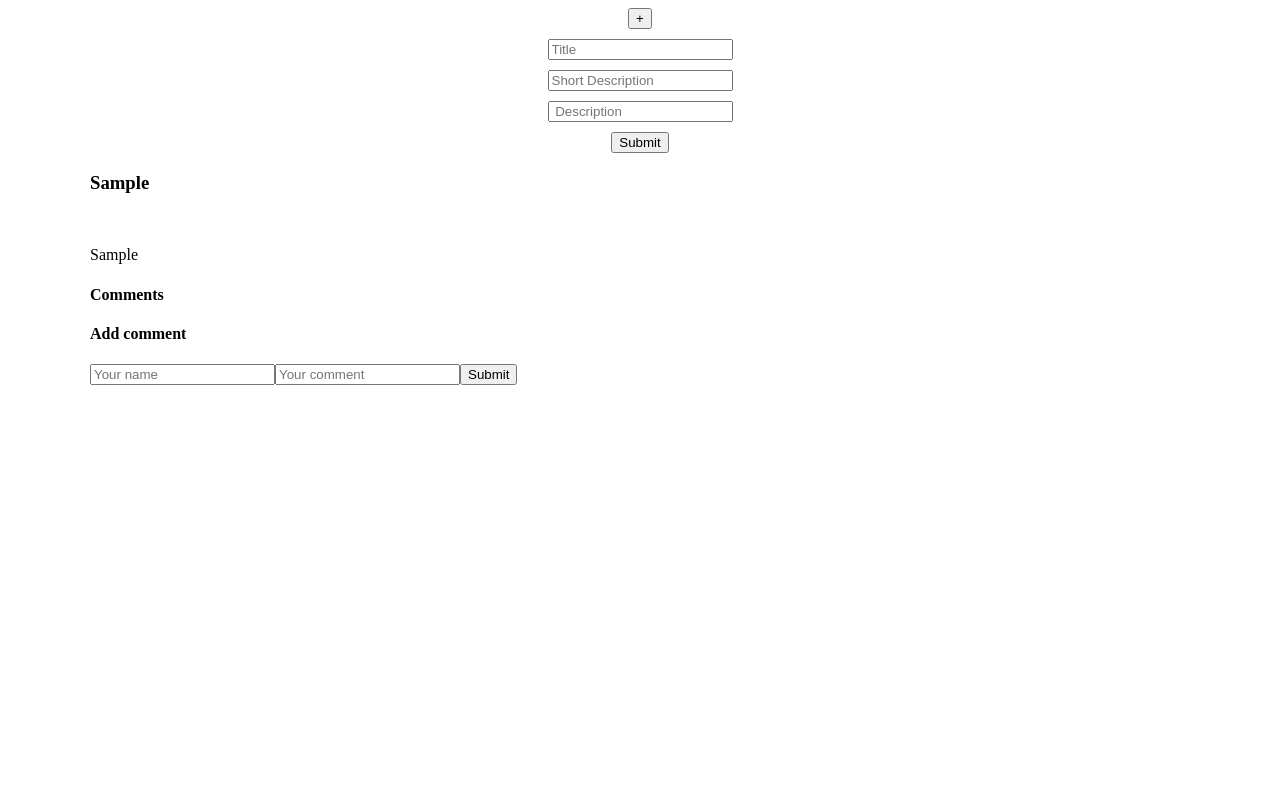
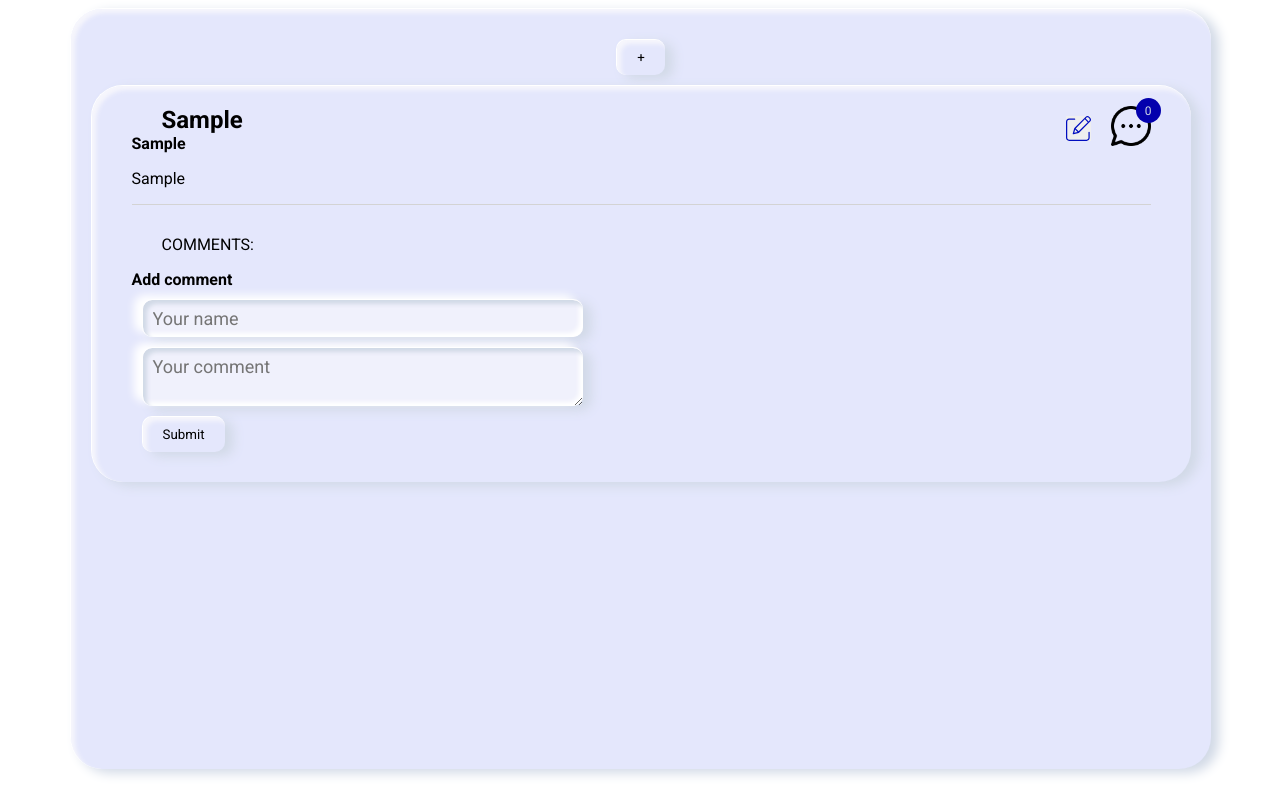
Before and after one commit to towmie/blog, a Vue app: page / in a window 1280 px wide. Both pictures are taken after typing "Sample", "Sample", "Sample" into the empty fields and a click on the button "Submit". Built offline with nearby package versions, Linux system fonts and the light colour scheme.

Commit message:
update functionality is done

```diff
--- a/public/index.html
+++ b/public/index.html
@@ -1,15 +1,24 @@
 <!DOCTYPE html>
 <html lang="">
   <head>
-    <meta charset="utf-8">
-    <meta http-equiv="X-UA-Compatible" content="IE=edge">
-    <meta name="viewport" content="width=device-width,initial-scale=1.0">
-    <link rel="icon" href="<%= BASE_URL %>favicon.ico">
-    <title><%= htmlWebpackPlugin.options.title %></title>
+    <meta charset="utf-8" />
+    <meta http-equiv="X-UA-Compatible" content="IE=edge" />
+    <meta name="viewport" content="width=device-width,initial-scale=1.0" />
+    <link rel="icon" href="<%= BASE_URL %>favicon.ico" />
+    <link rel="preconnect" href="https://fonts.gstatic.com" />
+    <link
+      href="https://fonts.googleapis.com/css2?family=Roboto:wght@300;400;700&display=swap"
+      rel="stylesheet"
+    />
+    <title>Blog</title>
   </head>
   <body>
     <noscript>
-      <strong>We're sorry but <%= htmlWebpackPlugin.options.title %> doesn't work properly without JavaScript enabled. Please enable it to continue.</strong>
+      <strong
+        >We're sorry but <%= htmlWebpackPlugin.options.title %> doesn't work
+        properly without JavaScript enabled. Please enable it to
+        continue.</strong
+      >
     </noscript>
     <div id="app"></div>
     <!-- built files will be auto injected -->
--- a/src/App.vue
+++ b/src/App.vue
@@ -16,3 +16,36 @@ export default {
   components: { BaseBlogList, ListItem, AddListItem },
 };
 </script>
+
+<style>
+html {
+  margin: 0;
+  padding: 0;
+  box-sizing: border-box;
+}
+
+body {
+  font-family: "Roboto", sans-serif;
+  font-size: 16px;
+  font-weight: 400;
+}
+
+h1,
+h2,
+h3,
+h4,
+h5,
+h6 {
+  padding: 0;
+  margin: 0;
+}
+
+a {
+  text-decoration: none;
+}
+
+ul {
+  padding: 0;
+  list-style: none;
+}
+</style>
--- a/src/components/AddListItem.vue
+++ b/src/components/AddListItem.vue
@@ -9,10 +9,10 @@
           placeholder="Short Description"
           v-model="shortDesc"
         />
-        <input type="text" placeholder=" Description" v-model="longDesc" />
+        <textarea type="text" placeholder=" Description" v-model="longDesc" />
         <button type="submit">Submit</button>
       </form>
-      <p v-if="emptyVal">Заполните все поля</p>
+      <p v-if="emptyVal" class="error">Заполните все поля</p>
     </div>
   </div>
 </template>
@@ -46,6 +46,7 @@ export default {
 
         this.emptyVal = false;
         (this.title = ""), (this.shortDesc = ""), (this.longDesc = "");
+        this.addItemFormVis = false;
       } else {
         this.emptyVal = true;
       }
@@ -55,13 +56,43 @@ export default {
 </script>
 
 <style scoped>
+.error {
+  text-align: center;
+  color: red;
+}
+
+input,
+textarea {
+  font-family: inherit;
+  display: block;
+  margin: 10px auto;
+  width: 400px;
+  font-size: 18px;
+  outline: none;
+  border: none;
+  border-top: 1px solid #fff;
+  border-left: 1px solid #fff;
+  background-color: rgb(240, 241, 252);
+  color: rgb(83, 83, 83);
+
+  padding: 8px 30px 8px 10px;
+
+  border-radius: 10px;
+  box-shadow: -8px -4px 8px 0px #ffffff, 8px 4px 12px 0px #d1d9e6,
+    4px 4px 4px 0px #d1d9e6 inset, -4px -4px 4px 0px #ffffff inset;
+}
+
 button {
   display: block;
-  margin: 0 auto;
-}
-
-input {
-  display: block;
   margin: 10px auto;
+  outline: none;
+  font-family: inherit;
+  border: none;
+  padding: 10px 20px;
+  background-color: #e4e7fc;
+  border-radius: 10px;
+  border-top: 1px solid #fff;
+  border-left: 1px solid #fff;
+  box-shadow: 8px 4px 12px 0px #d1d9e6, 4px 4px 4px 0px rgb(246, 246, 252) inset;
 }
 </style>
--- a/src/components/CommentsList.vue
+++ b/src/components/CommentsList.vue
@@ -7,13 +7,15 @@
         :comment-id="comment.commentId"
         :name="comment.commentName"
         :comment="comment.comment"
+        :item-id="itemId"
       ></base-comment>
     </ul>
     <h4 class="add-comment">Add comment</h4>
     <form @submit.prevent="addComment">
       <input type="text" placeholder="Your name" v-model="name" />
-      <input type="text" placeholder="Your comment" v-model="comment" />
+      <textarea type="text" placeholder="Your comment" v-model="comment" />
       <button>Submit</button>
+      <p v-if="error" class="error">Заполните все поля</p>
     </form>
   </div>
 </template>
@@ -27,10 +29,12 @@ export default {
     return {
       name: "",
       comment: "",
+      error: false,
     };
   },
   methods: {
     addComment() {
+      if (this.name && this.comment) {
         this.$store.dispatch("addComment", {
           itemId: this.itemId,
           commentId: Math.random(),
@@ -38,7 +42,51 @@ export default {
           comment: this.comment,
         });
         (this.name = ""), (this.comment = "");
+        this.error = false;
+      } else {
+        this.error = true;
+      }
     },
   },
 };
 </script>
+
+<style scoped>
+.error {
+  color: red;
+}
+input,
+textarea {
+  font-family: inherit;
+  display: block;
+  margin: 10px;
+  width: 400px;
+  font-size: 18px;
+  outline: none;
+  border: none;
+  border-top: 1px solid #fff;
+  border-left: 1px solid #fff;
+  background-color: rgb(240, 241, 252);
+  color: rgb(83, 83, 83);
+
+  padding: 8px 30px 8px 10px;
+
+  border-radius: 10px;
+  box-shadow: -8px -4px 8px 0px #ffffff, 8px 4px 12px 0px #d1d9e6,
+    4px 4px 4px 0px #d1d9e6 inset, -4px -4px 4px 0px #ffffff inset;
+}
+
+button {
+  display: block;
+  margin: 10px;
+  outline: none;
+  font-family: inherit;
+  border: none;
+  padding: 10px 20px;
+  background-color: #e4e7fc;
+  border-radius: 10px;
+  border-top: 1px solid #fff;
+  border-left: 1px solid #fff;
+  box-shadow: 8px 4px 12px 0px #d1d9e6, 4px 4px 4px 0px rgb(246, 246, 252) inset;
+}
+</style>
--- a/src/components/ListItem.vue
+++ b/src/components/ListItem.vue
@@ -1,6 +1,7 @@
 <template>
   <div>
     <base-item
+      @updatePost="updatePost"
       v-for="item in itemsList"
       :key="item.itemId"
       :item-id="item.itemId"
@@ -21,5 +22,11 @@ export default {
       return this.$store.getters.fullItemsList;
     },
   },
+  methods: {
+    updatePost(post) {
+      console.log(post);
+      this.$store.dispatch("updatePost", post);
+    },
+  },
 };
 </script>
--- a/src/components/base/BaseBlogList.vue
+++ b/src/components/base/BaseBlogList.vue
@@ -10,7 +10,14 @@ export default {};
 
 <style scoped>
 .base-list {
+  height: 90vh;
+  padding: 20px;
   max-width: 1100px;
   margin: 0 auto;
+  background-color: #e4e7fc;
+  border-radius: 2rem;
+  border-top: 1px solid #fff;
+  border-left: 1px solid #fff;
+  box-shadow: 8px 4px 12px 0px #d1d9e6, 4px 4px 4px 0px rgb(246, 246, 252) inset;
 }
 </style>
--- a/src/components/base/BaseComment.vue
+++ b/src/components/base/BaseComment.vue
@@ -1,15 +1,47 @@
 <template>
   <li class="comment">
     <div class="comment__data">
-      <h4 class="comment__name">{{ name }}</h4>
-      <p class="comment__text">{{ comment }}</p>
+      <h4 class="comment__name"><span>Автор: </span>{{ name }}</h4>
+      <p class="comment__text"><span>Комментарий: </span>{{ comment }}</p>
     </div>
-    <button class="delete">X</button>
+    <button class="delete" @click="deleteComment">X</button>
   </li>
 </template>
 
 <script>
 export default {
-  props: ["comment", "name"],
+  data() {
+    return {};
+  },
+  props: ["comment", "name", "commentId", "itemId"],
+  methods: {
+    deleteComment() {
+      this.$store.dispatch("deleteComment", {
+        commentId: this.commentId,
+        itemId: this.itemId,
+      });
+    },
+  },
 };
 </script>
+<style scoped>
+.comment {
+  display: flex;
+  justify-content: space-between;
+  align-items: center;
+  border-bottom: 1px solid rgb(211, 211, 211);
+  margin-bottom: 15px;
+}
+.comment span {
+  font-size: 12px;
+  font-weight: 30;
+}
+
+.delete {
+  cursor: pointer;
+  border: none;
+  background-color: transparent;
+  font-size: 18px;
+  color: rgb(97, 97, 97);
+}
+</style>
--- a/src/components/base/BaseItem.vue
+++ b/src/components/base/BaseItem.vue
@@ -1,18 +1,47 @@
 <template>
-  <div class="item">
-    <!-- @click="revealFullItem" -->
-    <div>
-      <h3 class="title">{{ title }}</h3>
-      <h4 class="short-desc" v-if="!showFullItem">{{ shortDesc }}</h4>
-    </div>
-    <div class="commets__img" data-amount="10">
-      <img class="" src="" alt="" />
-    </div>
+  <div>
+    <div class="item">
+      <div>
+        <!-- @click="revealFullItem" -->
+        <h2 class="title" v-if="!editMode">{{ title }}</h2>
+        <input
+          type="text"
+          v-else
+          @keypress.enter="updatePost"
+          v-model="updatedTitle"
+        />
+        <h4 class="short-desc" v-if="!editMode">
+          {{ shortDesc }}
+        </h4>
+        <input
+          type="text"
+          v-else
+          v-model="updatedShortDesc"
+          @keypress.enter="updatePost"
+        />
+      </div>
+      <button class="edit__btn" @click="editPostMode"></button>
 
-    <div class="opened" v-if="showFullItem">
-      <p class="description">{{ longDesc }}</p>
-      <h4 class="comments">Comments</h4>
-      <comments-list :comments="comments" :item-id="itemId"></comments-list>
+      <div class="commets__img-box" :data-amount="comments.length">
+        <img class="commets__img" src="./../../assets/messenger.png" alt="" />
+      </div>
+
+      <div class="opened">
+        <p class="description" v-if="!editMode">{{ longDesc }}</p>
+        <input
+          type="text"
+          v-else
+          v-model="updatedLongDesc"
+          @keypress.enter="updatePost"
+        />
+
+        <h4 class="comments">Comments:</h4>
+      </div>
+      <comments-list
+        v-if="showFullItem"
+        :comments="comments"
+        :item-id="itemId"
+      ></comments-list>
     </div>
   </div>
 </template>
@@ -22,23 +51,106 @@ import CommentsList from "../CommentsList.vue";
 export default {
   components: { CommentsList },
   props: ["itemId", "title", "shortDesc", "longDesc", "comments"],
+
   data() {
     return {
       showFullItem: true,
+      editMode: false,
+      updatedTitle: this.title,
+      updatedShortDesc: this.shortDesc,
+      updatedLongDesc: this.longDesc,
     };
   },
-  computed: {},
+
   methods: {
     revealFullItem() {
       this.showFullItem = !this.showFullItem;
+    },
+
+    editPostMode() {
+      this.editMode = !this.editMode;
+      this.showFullItem = !this.showFullItem;
+    },
+
+    updatePost() {
+      this.$emit("updatePost", {
+        itemId: this.itemId,
+        updatedTitle: this.updatedTitle,
+        updatedShortDesc: this.updatedShortDesc,
+        updatedLongDesc: this.updatedLongDesc,
+      });
+      this.editMode = false;
     },
   },
 };
 </script>
 
 <style scoped>
+.title {
+  padding-left: 30px;
+}
+.item {
+  position: relative;
+  padding: 20px 40px;
+  margin-bottom: 10px;
+  background-color: #e4e7fc;
+  border-radius: 2rem;
+  border-top: 1px solid #fff;
+  border-left: 1px solid #fff;
+  box-shadow: 8px 4px 12px 0px #d1d9e6, 4px 4px 4px 0px rgb(246, 246, 252) inset;
+}
 input {
   display: block;
   margin-bottom: 10px;
 }
+.edit__btn {
+  cursor: pointer;
+  position: absolute;
+  right: 100px;
+  top: 30px;
+  border: none;
+  background-color: trasparent;
+  padding: 3px 5px;
+  width: 25px;
+  height: 25px;
+  background-image: url(./../../assets/edit.svg);
+  background-size: cover;
+  background-position: center;
+  background-repeat: no-repeat;
+}
+.commets__img-box {
+  position: absolute;
+  top: 20px;
+  right: 40px;
+  width: 40px;
+  height: 40px;
+}
+
+.commets__img-box::after {
+  content: attr(data-amount);
+  position: absolute;
+  width: 25px;
+  height: 25px;
+  top: -8px;
+  right: -10px;
+  display: flex;
+  justify-content: center;
+  align-items: center;
+
+  color: #d1d9e6;
+  font-size: 12px;
+  border-radius: 50%;
+  background-color: rgb(3, 0, 173);
+}
+.commets__img {
+  width: 100%;
+}
+
+.comments {
+  border-top: 1px solid rgb(211, 211, 211);
+  font-weight: normal;
+  padding-top: 30px;
+  padding-left: 30px;
+  text-transform: uppercase;
+}
 </style>
--- a/src/store/index.js
+++ b/src/store/index.js
@@ -4,10 +4,11 @@ import { createStore } from "vuex";
 export default createStore({
   state: {
     itemList: [],
+    deleteComment: [],
   },
   mutations: {
     addItem(state, payload) {
-      state.itemList.push(payload);
+      state.itemList.unshift(payload);
     },
     addComment(state, payload) {
       const newComment = {
@@ -19,7 +20,21 @@ export default createStore({
         (item) => item.itemId === payload.itemId
       );
       propperItem[0].comments.push(newComment);
-      console.log(state.itemList);
+    },
+
+    deleteComment(state, payload) {
+      console.log("wack", state, payload);
+    },
+
+    updatePost(state, payload) {
+      state.itemList.map((item) => {
+        if (item.itemId === payload.itemId) {
+          item.title = payload.updatedTitle;
+          item.shortDesc = payload.updatedShortDesc;
+          item.longDesc = payload.updatedLongDesc;
+          console.log(payload.updatedTitle, payload.updatedShortDesc);
+        }
+      });
     },
   },
   actions: {
@@ -30,6 +45,14 @@ export default createStore({
     addComment(context, payload) {
       context.commit("addComment", payload);
     },
+
+    deleteComment(context, payload) {
+      context.commit("deleteComment", payload);
+    },
+
+    updatePost(context, payload) {
+      context.commit("updatePost", payload);
+    },
   },
   getters: {
     fullItemsList(state) {
```
Also changed, not shown: src/assets/edit.svg (added), src/assets/messenger.png (added). Lines whose indentation alone changed are shown as unchanged.
